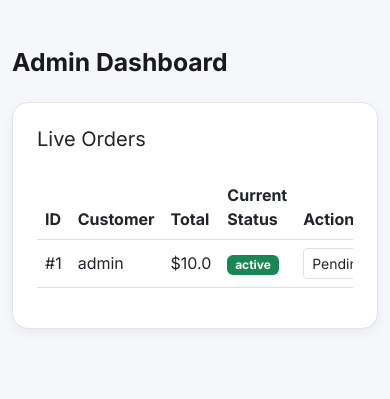
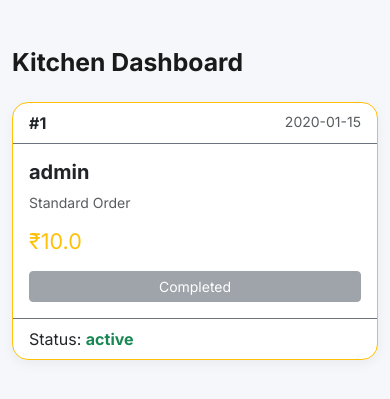
Before and after one commit to Rushi-550/Project-2026, a Flask app: page /admin in a window 390 px wide. Shown: the part 73-472 px from the top of the page. Run offline with Flask 3, Linux system fonts and the light colour scheme; the visitor is signed in with stand-in values (Sample User, id 1); data comes from the database, SQL or seed files in the repository; tables that the repository leaves empty hold one stand-in row (values such as "Sample post").

Commit message:
feat(admin): Implemented mobile-responsive dashboard with status controls

```diff
--- a/templates/admin.html
+++ b/templates/admin.html
@@ -1,51 +1,45 @@
 {% extends "layout.html" %}
 {% block content %}
 <div class="container mt-5">
-    <h2 class="fw-bold mb-4">Admin Dashboard</h2>
+    <h2 class="fw-bold mb-4">Kitchen Dashboard</h2>
 
-    <div class="card p-4">
-        <h5 class="card-title mb-4">Live Orders</h5>
-        <div class="table-responsive">
-            <table class="table align-middle">
-                <thead>
-                    <tr>
-                        <th>ID</th>
-                        <th>Customer</th>
-                        <th>Total</th>
-                        <th>Current Status</th>
-                        <th>Action</th>
-                    </tr>
-                </thead>
-                <tbody>
-                    {% for order in orders %}
-                    <tr>
-                        <td>#{{ order[0] }}</td>
-                        <td>{{ order[1] }}</td>
-                        <td>${{ order[2] }}</td>
-                        <td>
-                            <span class="badge
-                                {% if order[3] == 'Pending' %}bg-warning
-                                {% elif order[3] == 'Preparing' %}bg-info
-                                {% else %}bg-success{% endif %}">
-                                {{ order[3] }}
-                            </span>
-                        </td>
-                        <td>
-                            <form action="{{ url_for('update_status') }}" method="POST" class="d-flex gap-2">
-                                <input type="hidden" name="order_id" value="{{ order[0] }}">
-                                <select name="status" class="form-select form-select-sm" style="width: 120px;">
-                                    <option value="Pending">Pending</option>
-                                    <option value="Preparing">Preparing</option>
-                                    <option value="Delivered">Delivered</option>
-                                </select>
-                                <button type="submit" class="btn btn-sm btn-outline-primary">Update</button>
-                            </form>
-                        </td>
-                    </tr>
-                    {% endfor %}
-                </tbody>
-            </table>
+    <div class="row">
+        {% for order in orders %}
+        <div class="col-md-6 col-lg-4 mb-4">
+            <div class="card h-100 border-warning">
+                <div class="card-header bg-transparent border-bottom border-secondary d-flex justify-content-between">
+                    <span class="fw-bold">#{{ order[0] }}</span>
+                    <span class="small text-muted">{{ order[4] }}</span>
+                </div>
+                <div class="card-body">
+                    <h5 class="fw-bold">{{ order[1] }}</h5> <!-- Username -->
+                    <p class="small text-muted mb-3">{{ order[6] }}</p> <!-- Items Summary -->
+
+                    <h4 class="text-warning">₹{{ order[2] }}</h4>
+
+                    <form action="{{ url_for('update_status') }}" method="POST" class="mt-3">
+                        <input type="hidden" name="order_id" value="{{ order[0] }}">
+                        <div class="d-grid gap-2">
+                            {% if order[3] == 'Pending' %}
+                                <button name="status" value="Preparing" class="btn btn-outline-light btn-sm">
+                                    Start Baking <i class="fas fa-fire ms-1"></i>
+                                </button>
+                            {% elif order[3] == 'Preparing' %}
+                                <button name="status" value="Delivered" class="btn btn-success btn-sm">
+                                    Mark Delivered <i class="fas fa-check ms-1"></i>
+                                </button>
+                            {% else %}
+                                <button disabled class="btn btn-secondary btn-sm">Completed</button>
+                            {% endif %}
+                        </div>
+                    </form>
+                </div>
+                <div class="card-footer bg-transparent border-top border-secondary">
+                    Status: <span class="text-{{ 'danger' if order[3]=='Pending' else 'warning' if order[3]=='Preparing' else 'success' }} fw-bold">{{ order[3] }}</span>
+                </div>
+            </div>
         </div>
+        {% endfor %}
     </div>
 </div>
 {% endblock %}
```
